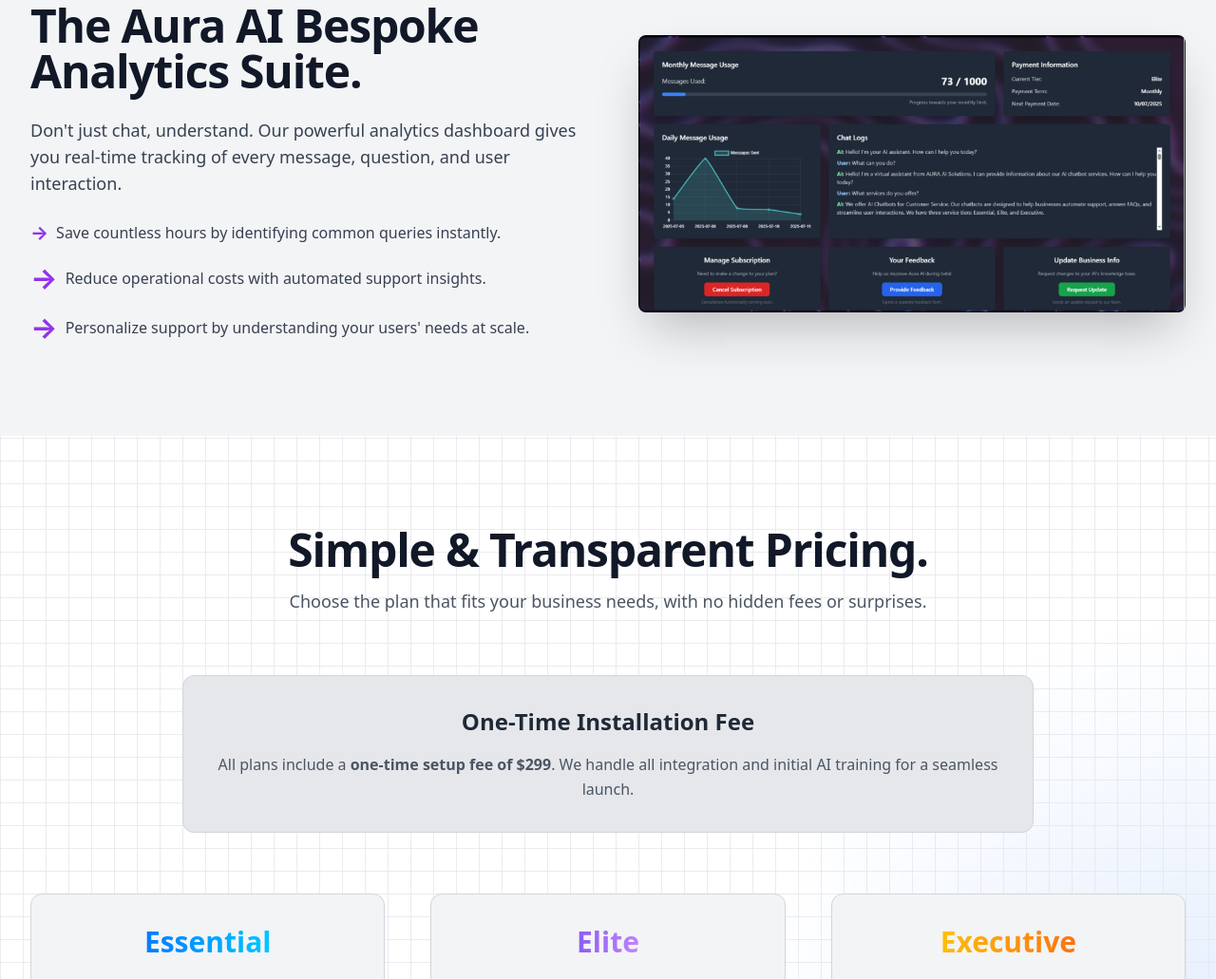
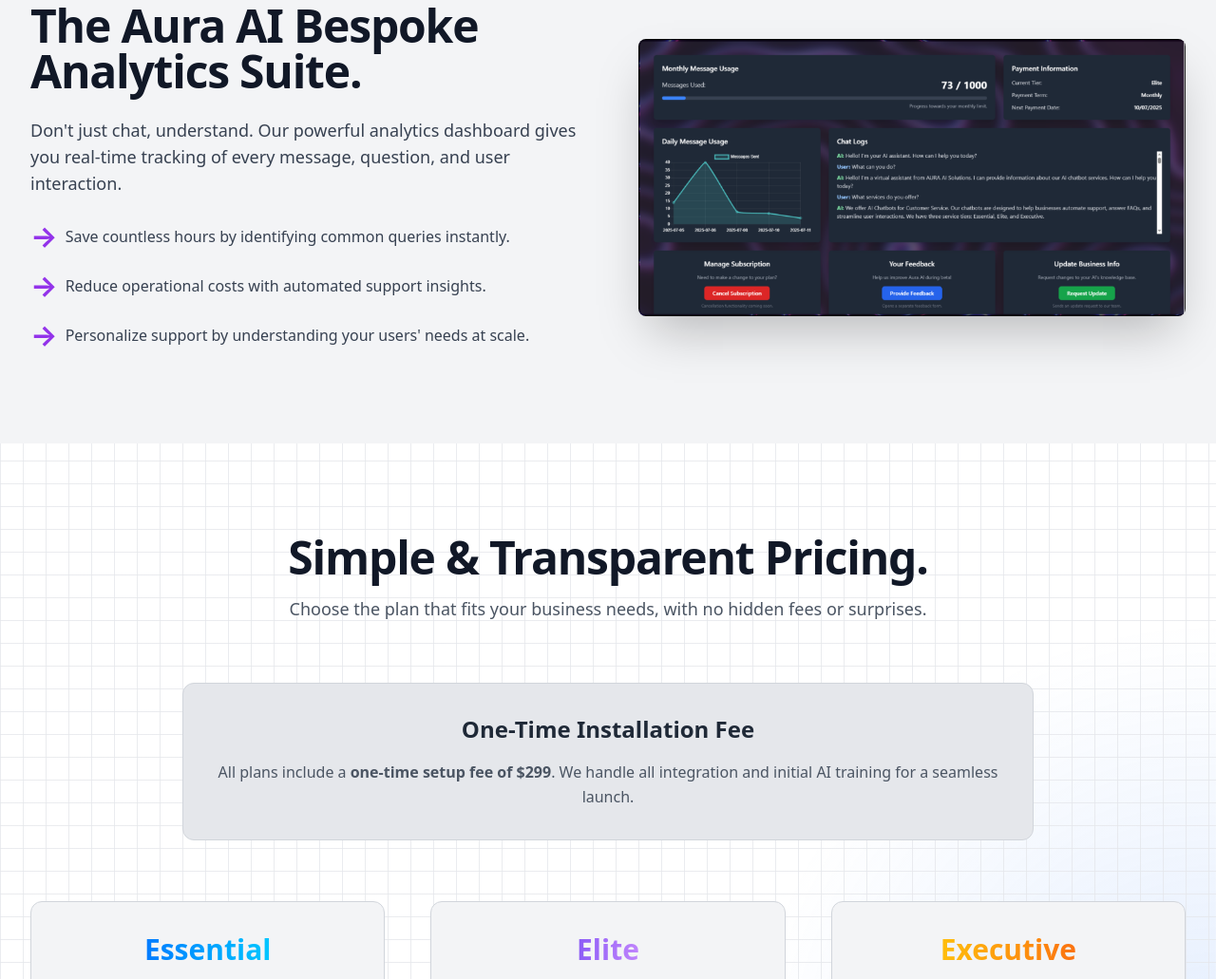
Before and after one commit to AuraJosh/Cats-Cakes, a website: page index.html in a window 1280 px wide. Shown: the part 2995-4026 px from the top of the page at 95% size. Drawn offline with nearby package versions, Linux system fonts and the light colour scheme; some packages are replaced by stand-ins of ours; a script that the page names is missing.

Commit message:
Update index.html arrow fix

```diff
--- a/index.html
+++ b/index.html
@@ -278,7 +278,7 @@
                 <p class="text-lg text-gray-700">Don't just chat, understand. Our powerful analytics dashboard gives you real-time tracking of every message, question, and user interaction.</p>
                 <ul class="space-y-4 text-gray-700">
                     <li class="flex items-center space-x-2">
-                        <span class="text-purple-600 font-bold text-xl">&rarr;</span>
+                        <span class="text-3xl text-purple-600 font-bold">&rarr;</span>
                         <span>Save countless hours by identifying common queries instantly.</span>
                     </li>
                     <li class="flex items-center space-x-2">
```
